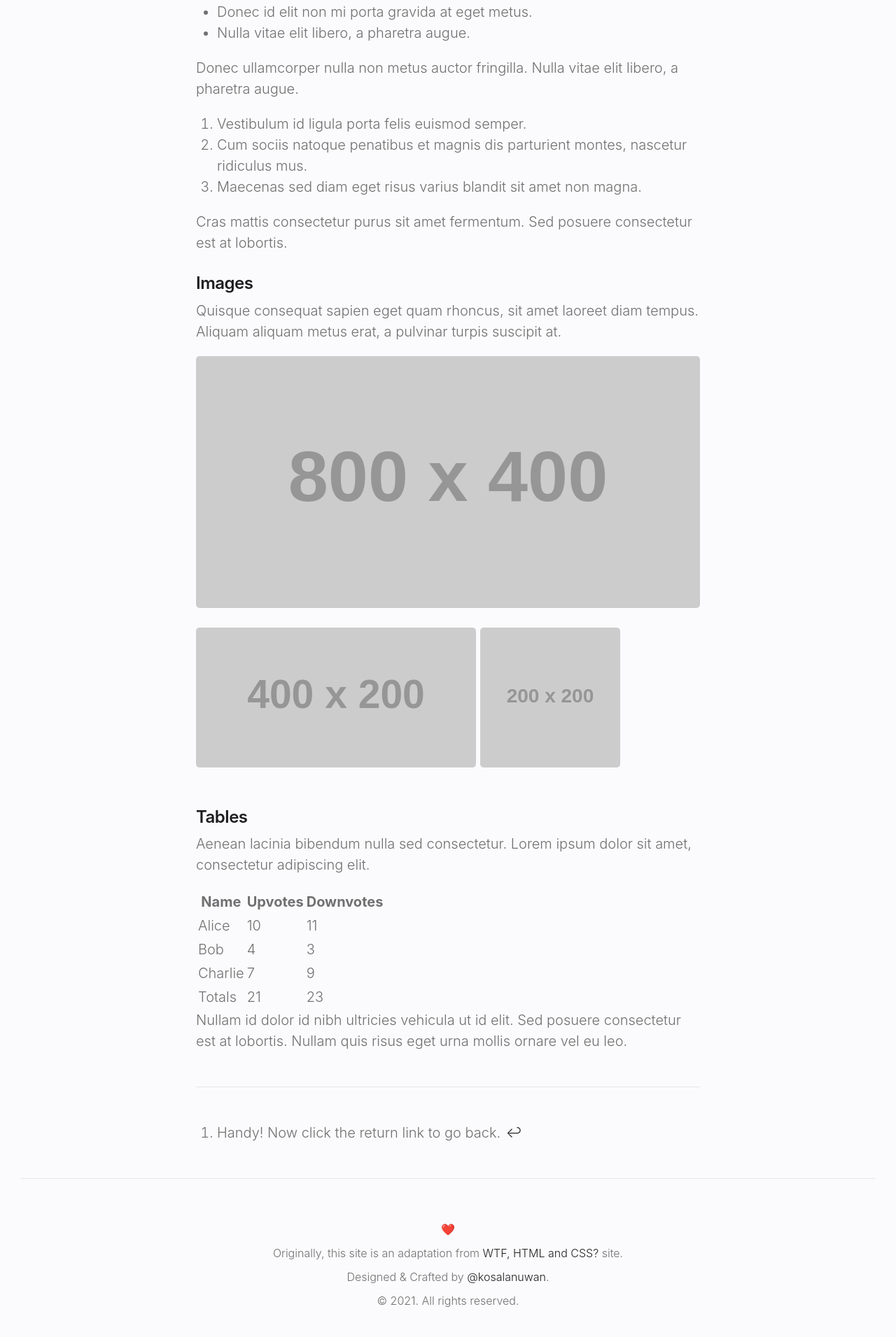
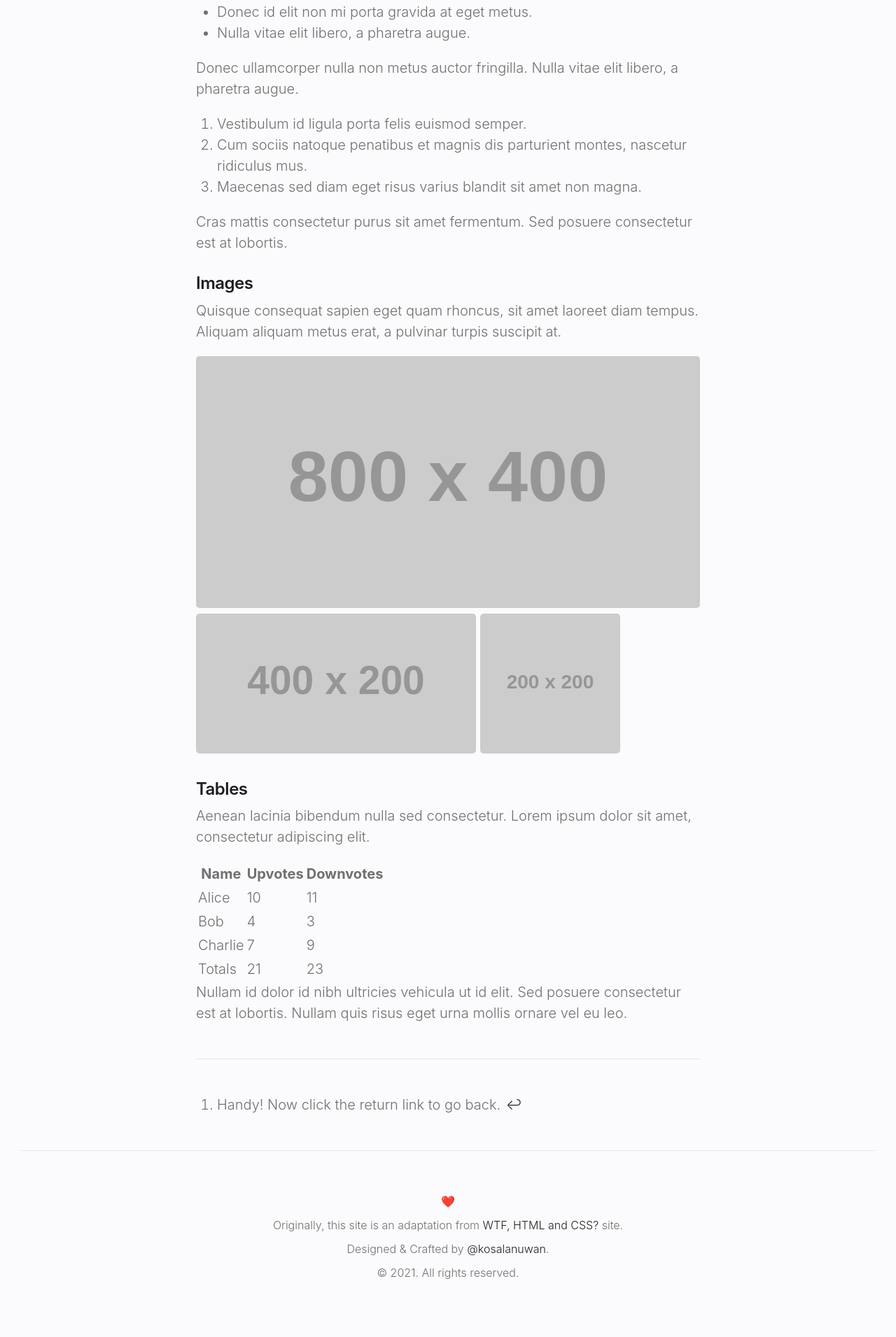
Before and after one commit to kosperera/jekyll-otto-theme, a Jekyll site: the page built from _posts/1979-07-17-example-content.md, in a window 1280 px wide. Shown: the part 2738-4649 px from the top of the page at 70% size. Built offline with Jekyll 4.4.1, drawn with Linux system fonts in a browser that asks for light colours; emoji names are drawn with the system emoji font; some web fonts are replaced; comment, search, counter and statistics services are not loaded; after the commit the page ends 4609 px from its top, so only the background shows below that.

Commit message:
style: remove bottom margin in images

```diff
--- a/_sass/otto/_scaffoldings.scss
+++ b/_sass/otto/_scaffoldings.scss
@@ -32,7 +32,6 @@ p {
 
 img {
     max-width: 100%;
-    margin: 0 0 1rem;
     border-radius: 0.25rem;
 }
 
@@ -125,7 +124,6 @@ a[href^="#fn:"],
 a[href^="#fnref:"] {
     display: inline-block;
     margin-left: 0.1rem;
-    // font-weight: bold;
     outline: medium none;
 }
 
```
